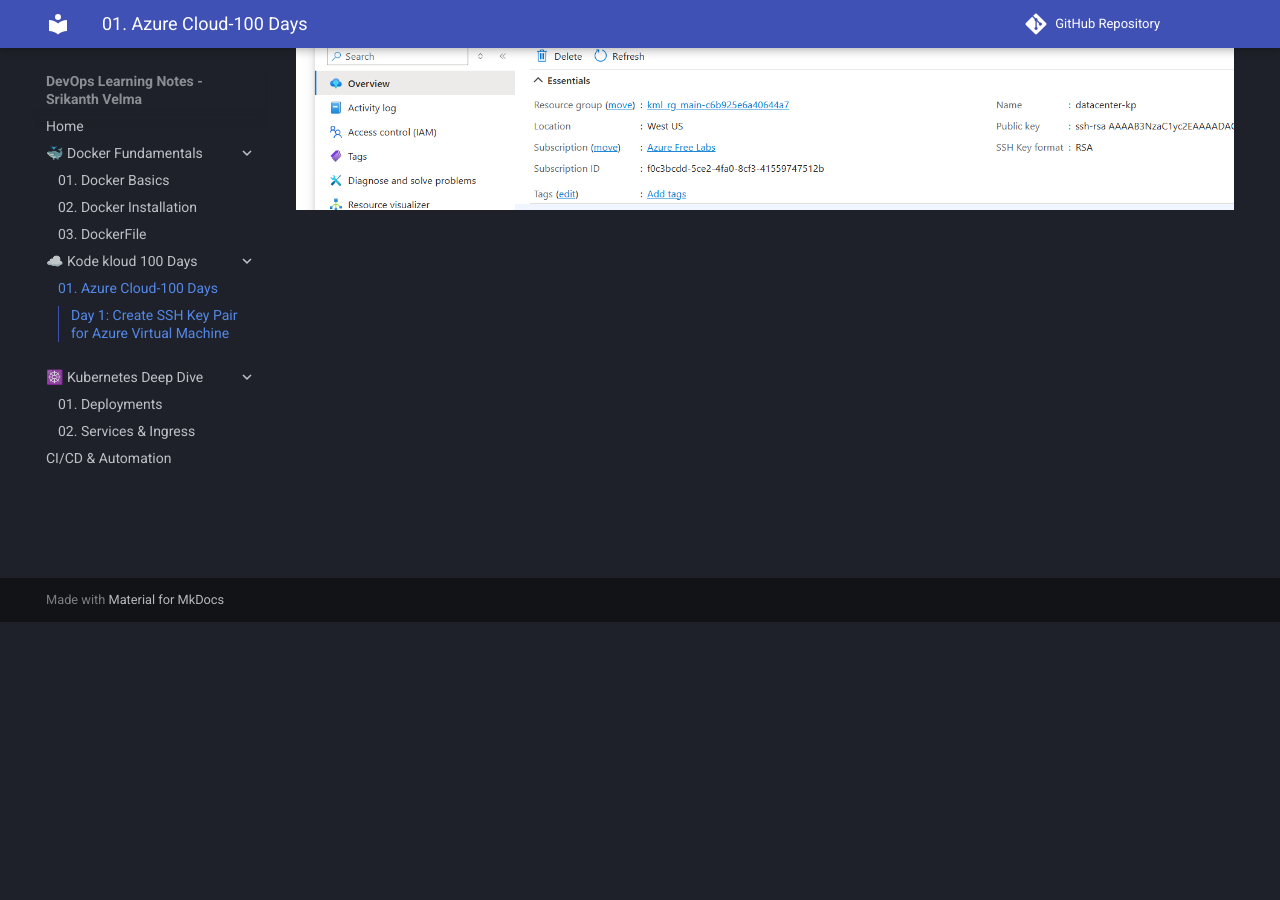
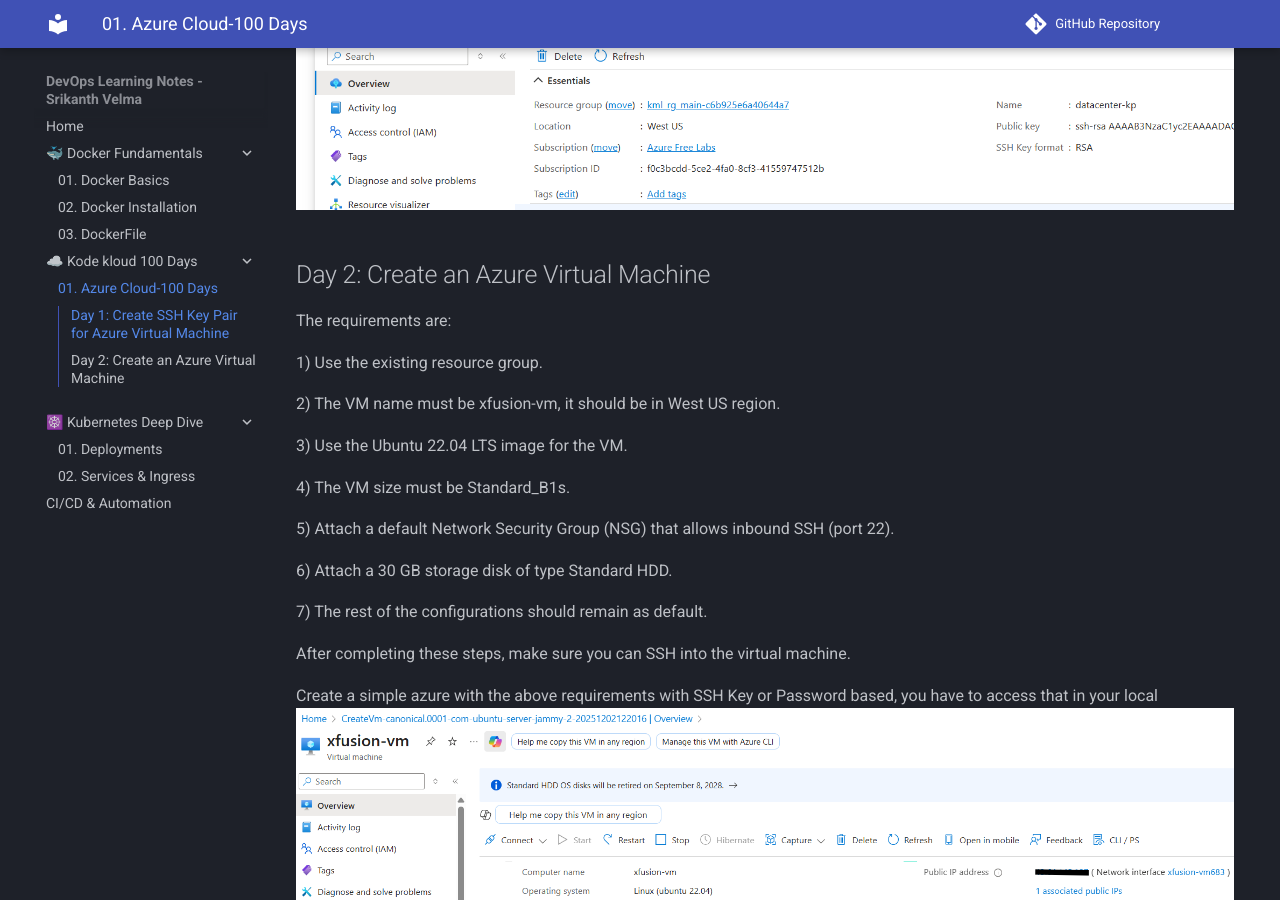
Before and after one commit to velmasrikanth/Devops-Learning, an MkDocs documentation site: the page built from docs/kodekloud/01-100days-azure.md, in a window 1280 px wide and 900 px high, scrolled down 278 px. Built offline with MkDocs 1.6.1 and Material for MkDocs 9.7.7, drawn with Linux system fonts in a browser that asks for light colours; comment, search, counter and statistics services are not loaded; before the commit the page ends 900 px from its top, so only the background shows below that.

Commit message:
kk azure 100 -2 added

```diff
--- a/docs/kodekloud/01-100days-azure.md
+++ b/docs/kodekloud/01-100days-azure.md
@@ -2,3 +2,25 @@
 ## Day 1: Create SSH Key Pair for Azure Virtual Machine
 We have to simply create a new **SSH key** In azure portal with type **RSA** and given name
 ![kk_100](../images/kk_100_azure_1.png)
+## Day 2: Create an Azure Virtual Machine
+The requirements are:
+
+1) Use the existing resource group.
+
+2) The VM name must be xfusion-vm, it should be in West US region.
+
+3) Use the Ubuntu 22.04 LTS image for the VM.
+
+4) The VM size must be Standard_B1s.
+
+5) Attach a default Network Security Group (NSG) that allows inbound SSH (port 22).
+
+6) Attach a 30 GB storage disk of type Standard HDD.
+
+7) The rest of the configurations should remain as default.
+
+After completing these steps, make sure you can SSH into the virtual machine.
+
+Create a simple azure with the above requirements with SSH Key or Password based, you have to access that in your local
+![kk_100](../images/kk_100_azure_2.png)
+![kk_100](../images/kk_100_azure_2_1.png)
```
Also changed, not shown: docs/images/kk_100_azure_2.png (added), docs/images/kk_100_azure_2_1.png (added).
